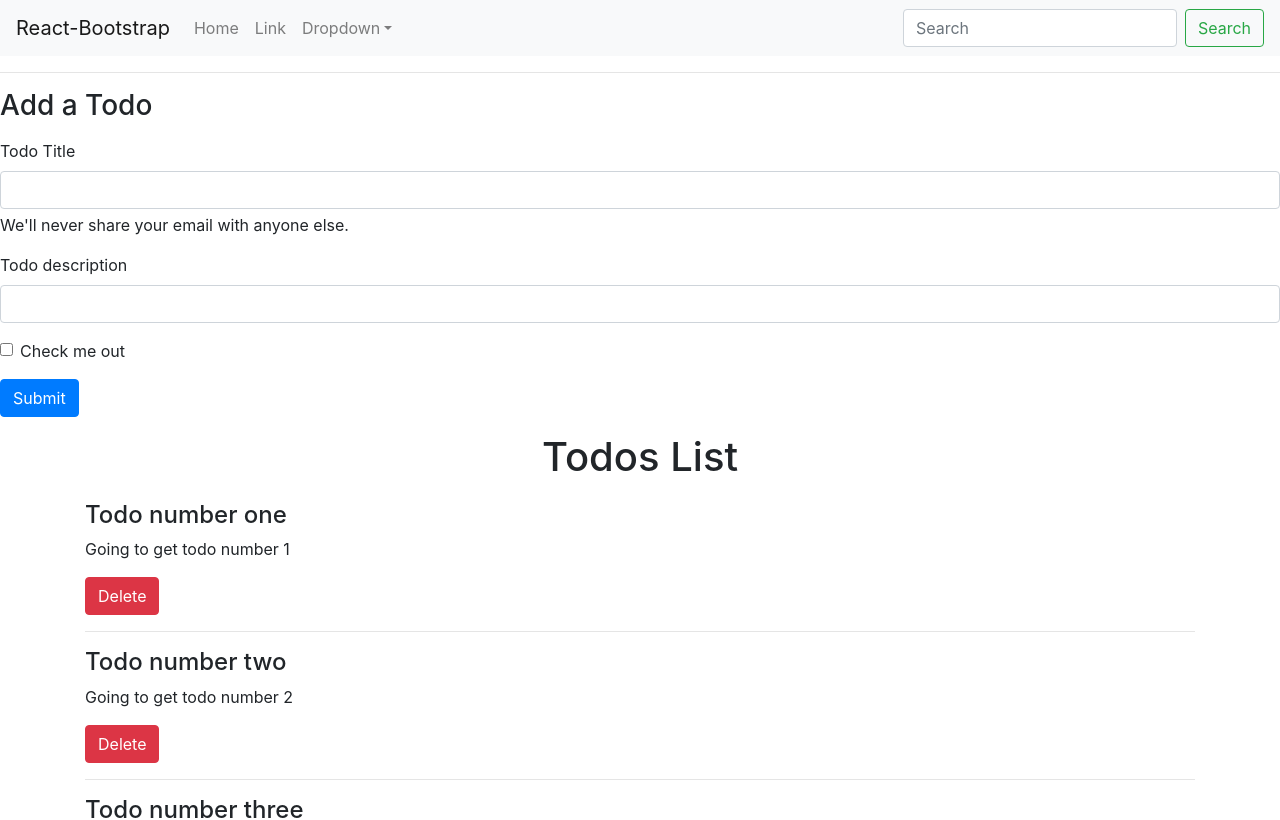
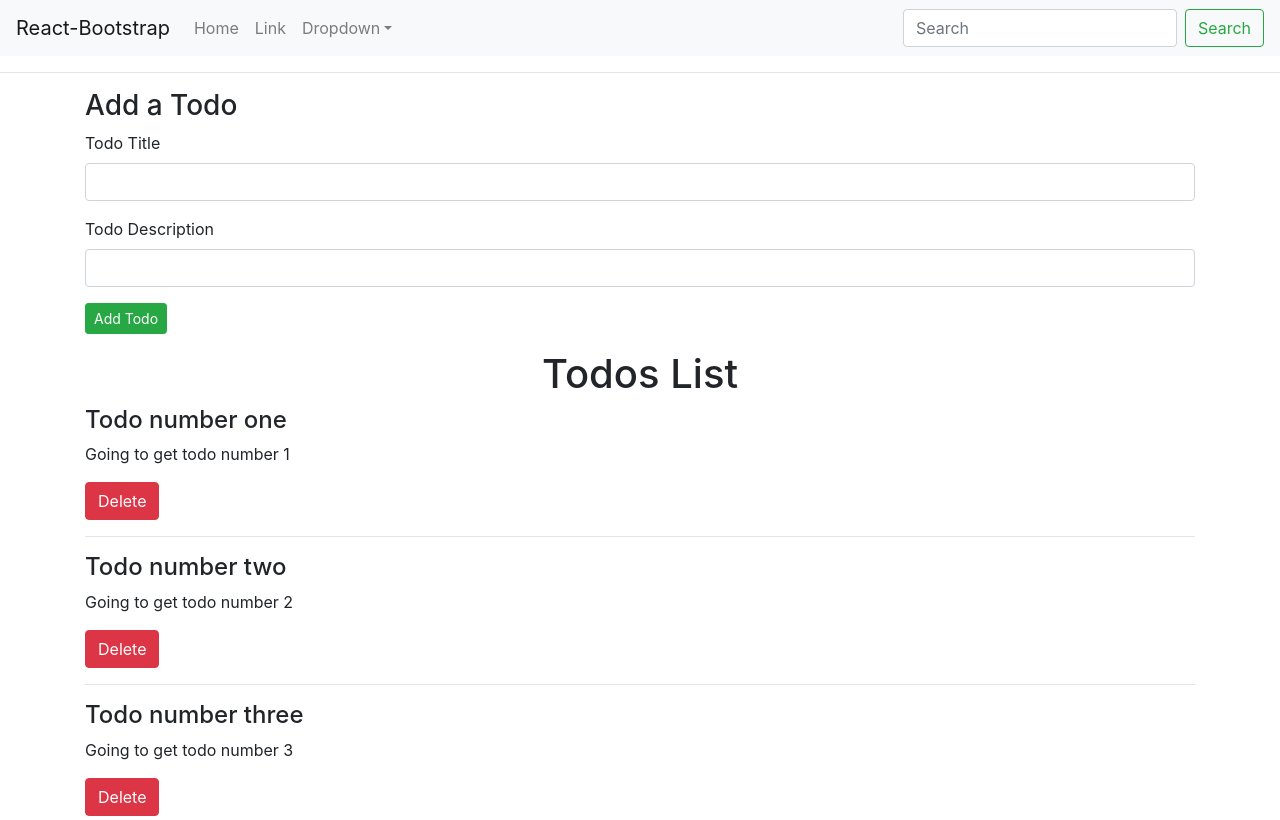
Before and after one commit to AdnanMuzavor/Todolist-React-App, a React (Create React App) app: page / in a window 1280 px wide. Shown: the top 820 px of the page. Built offline with nearby package versions, Linux system fonts and the light colour scheme.

Commit message:
Displating title, description and sno in console for debug purpose to see if values are updated or not

```diff
--- a/src/App.js
+++ b/src/App.js
@@ -8,13 +8,22 @@
   const ondelete=(todo)=>{
     console.log("On delete activated",todo);
     settodos(todos.filter((e)=>{
-      return e!=todo;
+      return e!==todo;
     }))
   }
 
 
   const addTodo=(title,description)=>{
-    console.log("I am adding this todo",title,description);
+
+    let sno = todos[todos.length-1].sno +1;
+    const myTodo={
+      sno: sno,
+      title: title,
+      description: description
+    }
+    settodos([...todos,myTodo]);
+    console.log("mytodos:",myTodo);
+    console.log("sno is:",sno);
   }
 
   const [todos,settodos]= useState(
--- a/src/Componenets/AddTodo.js
+++ b/src/Componenets/AddTodo.js
@@ -1,66 +1,36 @@
-import React from "react";
-import './container.css';
-import {useState} from 'react';
+import React, { useState } from 'react';
 
-export const AddTodo = ({addTodo}) => {
-    const [title,settitle]= useState("");
-    const [description,setdescription]= useState("");
+export const AddTodo = ({ addTodo }) => {
+    const [title, setTitle] = useState("");
+    const [description, setdescription] = useState("");
 
-    const submit =(e)=>{
-        e.preventdefault();
-        if(!title||!description){
-            alert("Title or Description cannotb be blank");
+
+    const submit = (e) => {
+        e.preventDefault();
+        if (!title || !description) {
+            alert("Title or Description cannot be blank");
         }
-        addTodo(title,description);
+        else {
+            addTodo(title, description);
+            setTitle("");
+            setdescription("");
+        }
     }
     return (
-    <div className="Container my-3">
+        <div className="container my-3">
             <h3>Add a Todo</h3>
-      <div>
-        <form className="my-3" onSubmit={submit}>
+            <form onSubmit={submit}>
                 <div className="mb-3">
-            <label htmlFor="exampleInputEmail1" className="form-label">
-              Todo Title
-            </label>
-            <input
-              type="text"
-              value={title}
-              onChange={(e)=>settitle(e.target.value)}
-              className="form-control"
-              id="exampleInputEmail1"
-              aria-describedby="emailHelp"
-            />
-            <div id="emailHelp" className="form-text">
-              We'll never share your email with anyone else.
-            </div>
+                    <label htmlFor="title" className="form-label">Todo Title</label>
+                    <input type="text" value={title} onChange={(e) => setTitle(e.target.value)} className="form-control" id="title" aria-describedby="emailHelp" />
+
                 </div>
                 <div className="mb-3">
-            <label htmlFor="exampleInputPassword1" className="form-label">
-              Todo description
-            </label>
-            <input
-              type="text"
-              value={description}
-              onChange={(e)=>setdescription(e.target.value)}
-              className="form-control"
-              id="exampleInputPassword1"
-            />
+                    <label htmlFor="description" className="form-label">Todo Description</label>
+                    <input type="text" value={description} onChange={(e) => setdescription(e.target.value)} className="form-control" id="desc" />
                 </div>
-          <div className="mb-3 form-check">
-            <input
-              type="checkbox"
-              className="form-check-input"
-              id="exampleCheck1"
-            />
-            <label className="form-check-label" htmlFor="exampleCheck1">
-              Check me out
-            </label>
-          </div>
-          <button type="submit" className="btn btn-primary">
-            Submit
-          </button>
+                <button type="submit" className="btn btn-sm btn-success">Add Todo</button>
             </form>
         </div>
-    </div>
-  );
-};
+    )
+}
--- a/src/Componenets/footer.js
+++ b/src/Componenets/footer.js
@@ -1,5 +1,5 @@
 import React from 'react';
-import reactDom from 'react-dom';
+
 export default function Footer(){
 let footerstyle={
     backgroundcolor: "rebeccapurple",
```
Lines whose indentation alone changed are shown as unchanged.
